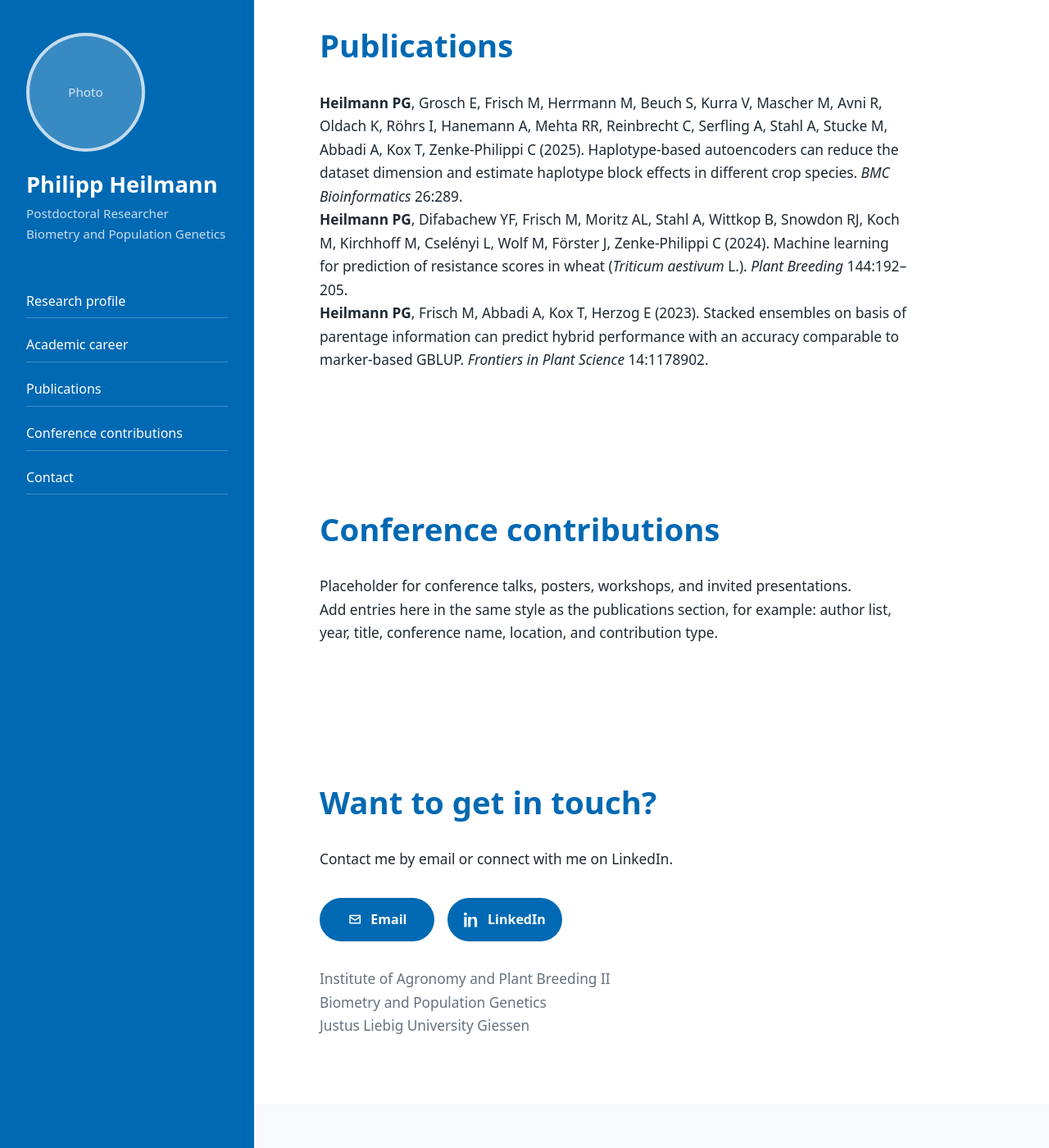
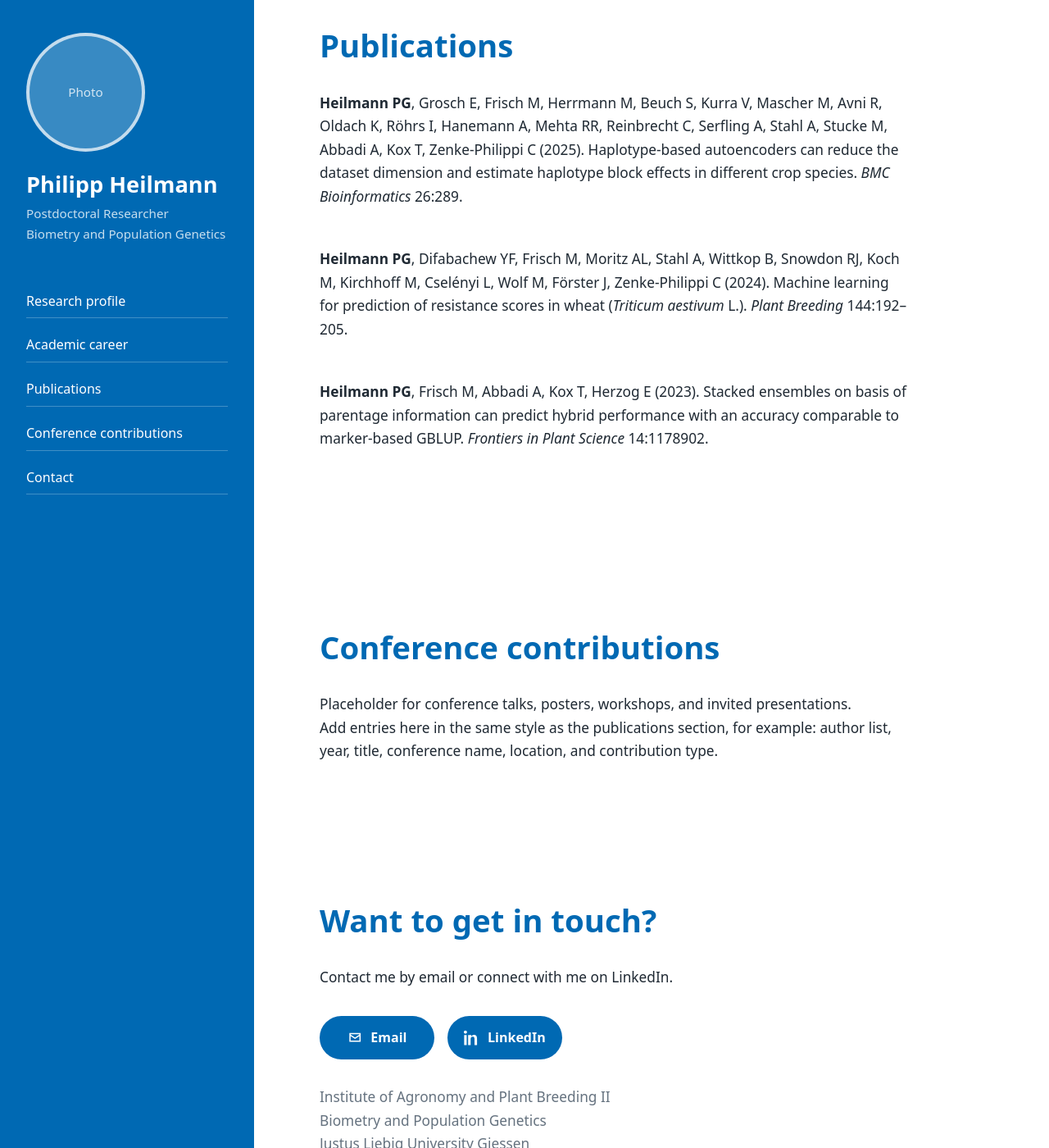
Before and after one commit to PGHeilmann/PGHeilmann.github.io, a Jekyll site: the page built from index.md, in a window 1280 px wide and 1400 px high, scrolled down 1387 px. Shown: the whole window at 82% size. Built offline with Jekyll 4.4.1, drawn with Linux system fonts in a browser that asks for light colours.

Commit message:
Update style.scss

```diff
--- a/assets/css/style.scss
+++ b/assets/css/style.scss
@@ -232,3 +232,8 @@ section p {
   color: var(--text-main);
   line-height: 1.55;
 }
+
+.publication {
+  max-width: 780px;
+  margin-bottom: 3rem;
+}
```
